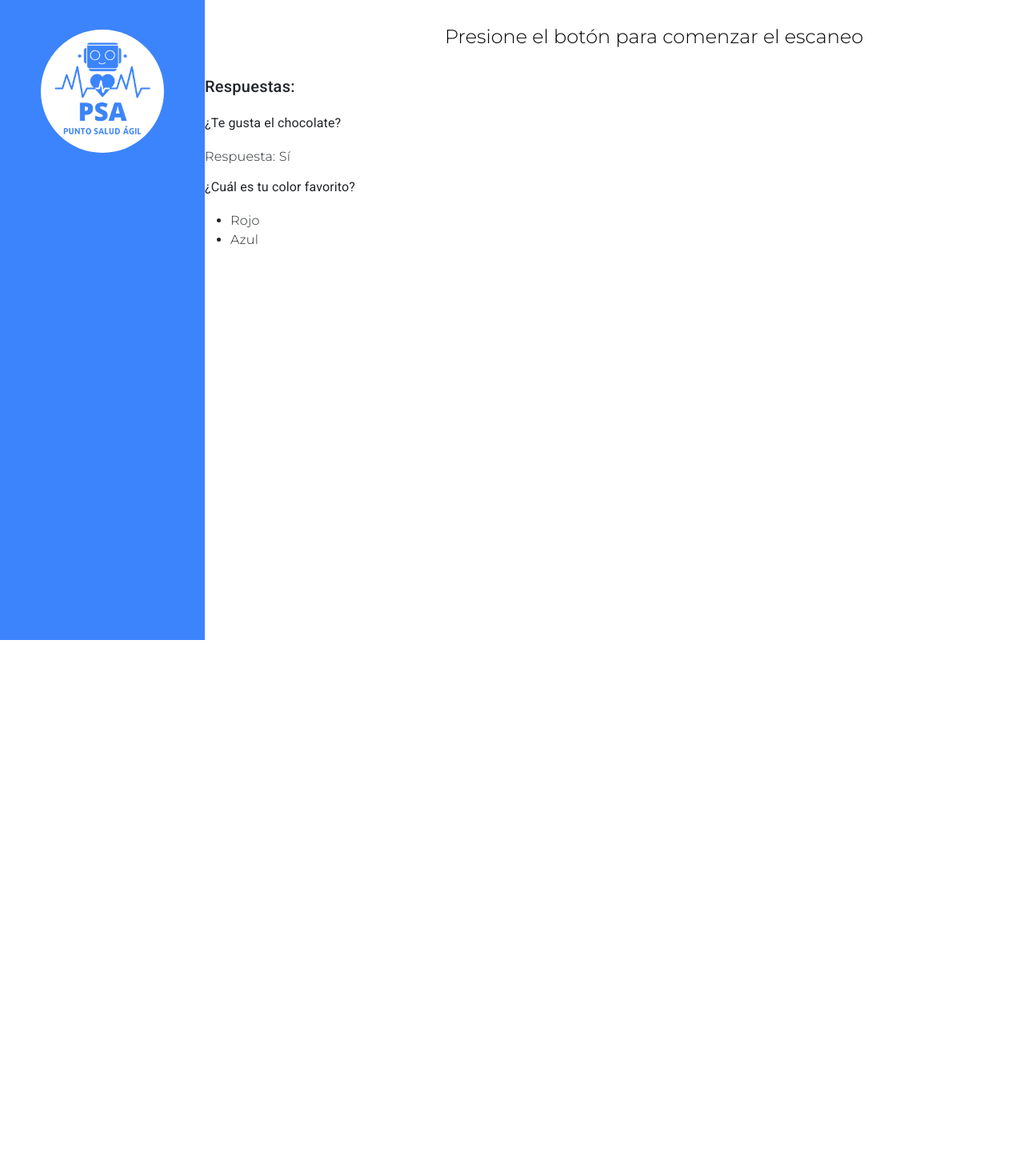
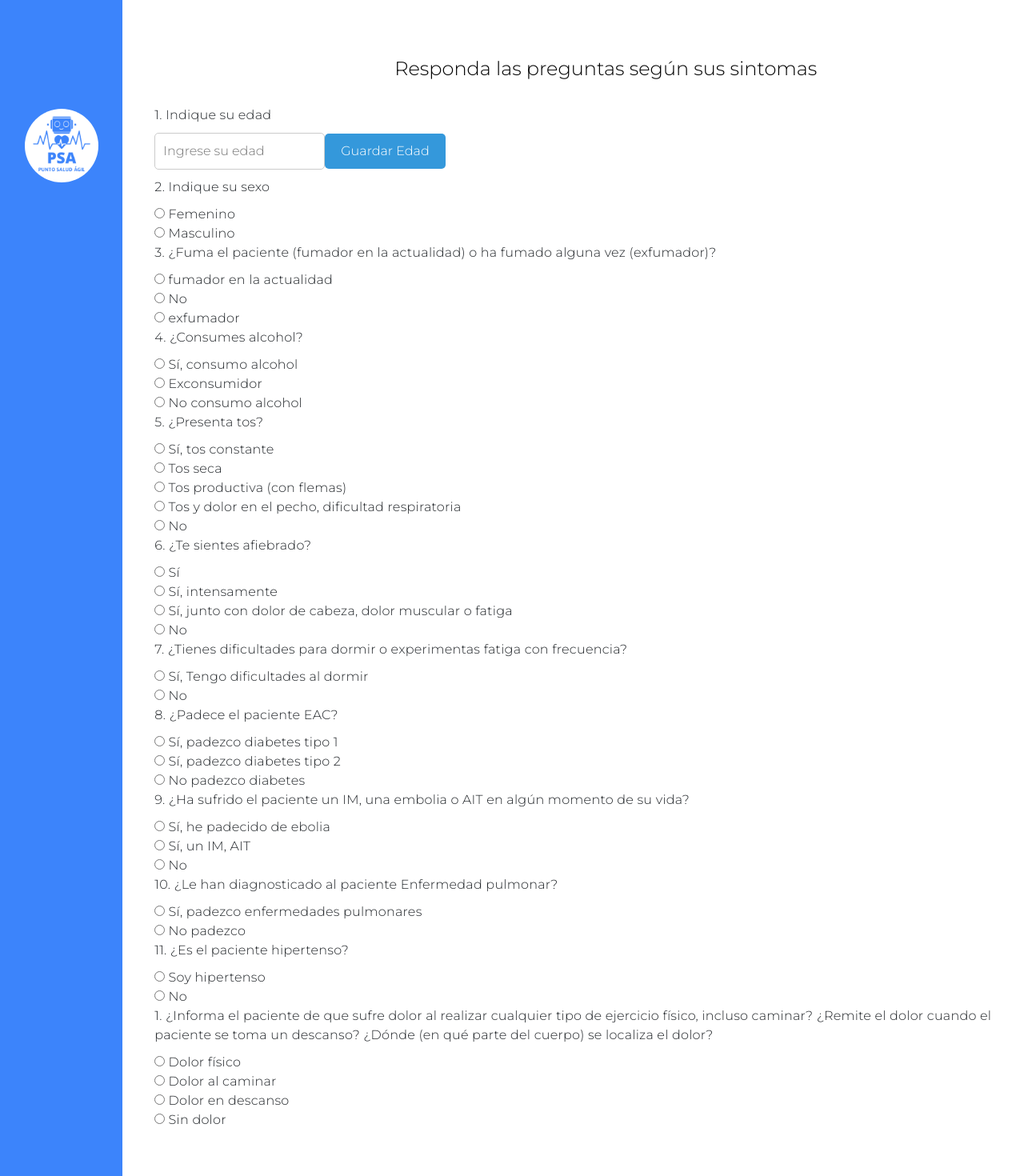
Before and after one commit to Yungryota/PSA, an Angular app in the folder psa_templates/: page /cuestionario-consulta in a window 1280 px wide. Shown: the top 1470 px of the page at 80% size. Before the commit the page ends 800 px from the top, so only its background shows below. Built offline with nearby package versions, Linux system fonts and the light colour scheme.

Commit message:
cuestionario síntomas pacientes
guarda síntomas en un arreglo

```diff
--- a/psa_templates/src/app/vistas/cuestionario-consulta/cuestionario-consulta.component.css
+++ b/psa_templates/src/app/vistas/cuestionario-consulta/cuestionario-consulta.component.css
@@ -5,7 +5,7 @@ body{
 }
 .sidebar {
     width: 20%;
-    height: 100vh;
+    height: 250vh;
     background-color: #3C84FB;
 }
 .cont-logo {
@@ -33,3 +33,34 @@ body{
     margin-top: 30px;
     margin-bottom: 30px;
 }
+
+.temperatura-container{
+    margin: 40px;
+}
+
+.pregunta{
+    margin-bottom: 10px;
+}
+/* Estilos para el input */
+.input-edad {
+    padding: 10px;
+    border: 1px solid #ccc;
+    border-radius: 5px;
+    font-size: 16px;
+    margin-bottom: 10px;
+  }
+
+  /* Estilos para el botón */
+  .boton-edad {
+    padding: 10px 20px;
+    background-color: #3498db;
+    color: white;
+    border: none;
+    border-radius: 5px;
+    font-size: 16px;
+    cursor: pointer;
+  }
+
+  .boton-edad:hover {
+    background-color: #2980b9;
+  }
--- a/psa_templates/src/app/vistas/cuestionario-consulta/cuestionario-consulta.component.html
+++ b/psa_templates/src/app/vistas/cuestionario-consulta/cuestionario-consulta.component.html
@@ -6,16 +6,95 @@
     </div>
 
     <div class="temperatura-container">
-        <h1 class="text">Presione el botón para comenzar el escaneo</h1>
-        <h2>Respuestas:</h2>
+        <h1 class="text">Responda las preguntas según sus sintomas</h1>
+        <div class="pregresp">
 
-        <h3>¿Te gusta el chocolate?</h3>
-        <p>Respuesta: {{ respuestaSiNo }}</p>
+          <div class="pregunta">1. Indique su edad</div>
+          <div class="respuestas">
+            <input class="input-edad" name="preg1" #edadInput type="number" placeholder="Ingrese su edad" />
+            <button class="boton-edad" (click)="guardarEdad(edadInput.value)">Guardar Edad</button>
+          </div>
 
-        <h3>¿Cuál es tu color favorito?</h3>
-        <ul>
-          <li *ngFor="let color of respuestaMultiple">{{ color }}</li>
-        </ul>
+
+          <div class="pregunta" style="">2. Indique su sexo<br /></div>
+          <div class="respuestas">
+            <input type="radio" name="preg2" (click)="guardarPreguntas('Femenino')"/> Femenino<br />
+            <input type="radio" name="preg2" (click)="guardarPreguntas('Masculino')"/> Masculino<br />
+          </div>
+
+          <div class="pregunta">3. ¿Fuma el paciente (fumador en la actualidad) o ha fumado alguna vez (exfumador)?<br /></div>
+          <div class="respuestas">
+            <input type="radio" name="preg3" (click)="guardarPreguntas('fumador en la actualidad')"/> fumador en la actualidad<br />
+            <input type="radio" name="preg3" (click)="guardarPreguntas('no consume tabaco')"/> No<br />
+            <input type="radio" name="preg3" (click)="guardarPreguntas('exfumador')"/> exfumador<br />
+          </div>
+
+          <div class="pregunta">4. ¿Consumes alcohol?<br /></div>
+          <div class="respuestas">
+            <input type="radio" name="preg4" (click)="guardarPreguntas('Consume alcohol')"/> Sí, consumo alcohol<br />
+            <input type="radio" name="preg4" (click)="guardarPreguntas('Exconsumidor de alcohol')"/> Exconsumidor<br />
+            <input type="radio" name="preg4" (click)="guardarPreguntas('No consume alcohol')"/> No consumo alcohol<br />
+          </div>
+
+          <div class="pregunta">5. ¿Presenta tos?<br /></div>
+          <div class="respuestas">
+            <input type="radio" name="preg5" (click)="guardarPreguntas('Tos constante')"/> Sí, tos constante<br />
+            <input type="radio" name="preg5" (click)="guardarPreguntas('Tos seca')"/> Tos seca<br />
+            <input type="radio" name="preg5" (click)="guardarPreguntas('Tos productiva')"/> Tos productiva (con flemas)<br />
+            <input type="radio" name="preg5" (click)="guardarPreguntas('Tos y dolor en el pecho, dificultad respiratoria')"/> Tos y dolor en el pecho, dificultad respiratoria<br />
+            <input type="radio" name="preg5" (click)="guardarPreguntas('Tos: no')"/> No<br />
+          </div>
+
+          <div class="pregunta">6. ¿Te sientes afiebrado?<br /></div>
+          <div class="respuestas">
+            <input type="radio" name="preg6" (click)="guardarPreguntas('Fiebre: si')"/> Sí<br />
+            <input type="radio" name="preg6" (click)="guardarPreguntas('Fiebre intensa')"/> Sí, intensamente<br />
+            <input type="radio" name="preg6" (click)="guardarPreguntas('Fiebre, dolor de cabeza, muscular, fatiga')"/> Sí, junto con dolor de cabeza, dolor muscular o fatiga<br />
+            <input type="radio" name="preg6" (click)="guardarPreguntas('Fiebre: no')"/> No<br />
+          </div>
+
+          <div class="pregunta">7. ¿Tienes dificultades para dormir o experimentas fatiga con frecuencia?<br /></div>
+          <div class="respuestas">
+            <input type="radio" name="preg7" (click)="guardarPreguntas('Dificultad al dormir')"/> Sí, Tengo dificultades al dormir<br />
+            <input type="radio" name="preg7" (click)="guardarPreguntas('Dificultad al dormir: no')"/> No<br />
+          </div>
+
+          <div class="pregunta">8. ¿Padece el paciente EAC?<br /></div>
+          <div class="respuestas">
+            <input type="radio" name="preg8" (click)="guardarPreguntas('Padece diabetes tipo 1')"/> Sí, padezco diabetes tipo 1<br />
+            <input type="radio" name="preg8" (click)="guardarPreguntas('Padece diabetes tipo 2')"/> Sí, padezco diabetes tipo 2<br />
+            <input type="radio" name="preg8" (click)="guardarPreguntas('Diabetes: no')"/> No padezco diabetes<br />
+          </div>
+
+          <div class="pregunta">9. ¿Ha sufrido el paciente un IM, una embolia o AIT en algún momento de su vida?<br /></div>
+          <div class="respuestas">
+            <input type="radio" name="preg9" (click)="guardarPreguntas('Ha sufrido embolia')"/> Sí, he padecido de ebolia<br />
+            <input type="radio" name="preg9" (click)="guardarPreguntas('Ha sufrido un IM o AIT')"/> Sí, un IM, AIT<br />
+            <input type="radio" name="preg9" (click)="guardarPreguntas('No padece enfermedad arterial')"/> No<br />
+          </div>
+
+          <div class="pregunta">10. ¿Le han diagnosticado al paciente Enfermedad pulmonar?<br/></div>
+          <div class="respuestas">
+            <input type="radio" name="preg10" (click)="guardarPreguntas('Padece enfermedad pulmonar')"/> Sí, padezco enfermedades pulmonares<br />
+            <input type="radio" name="preg10" (click)="guardarPreguntas('Enfermedad pulmonar: no')"/> No padezco<br />
+          </div>
+
+          <div class="pregunta">11. ¿Es el paciente hipertenso?<br/></div>
+          <div class="respuestas">
+            <input type="radio" name="preg11" (click)="guardarPreguntas('Paciente hipertenso')"/> Soy hipertenso<br />
+            <input type="radio" name="preg11" (click)="guardarPreguntas('Hipertension: no')"/> No<br />
+          </div>
+
+          <div class="pregunta">1. ¿Informa el paciente de que sufre dolor al realizar cualquier tipo de ejercicio físico, incluso caminar? ¿Remite el dolor cuando el paciente se toma un descanso? ¿Dónde (en qué parte del cuerpo) se localiza el dolor?
+            <br /></div>
+          <div class="respuestas">
+            <input type="radio" name="preg12" (click)="guardarPreguntas('Dolor fisico')"/> Dolor físico<br />
+            <input type="radio" name="preg12" (click)="guardarPreguntas('Dolor al caminar')"/> Dolor al caminar<br />
+            <input type="radio" name="preg12" (click)="guardarPreguntas('Dolor en descanso')"/> Dolor en descanso<br />
+            <input type="radio" name="preg12" (click)="guardarPreguntas('Sin dolor')"/> Sin dolor<br />
+          </div>
+
+        </div>
     </div>
 
 
--- a/psa_templates/src/app/vistas/cuestionario-consulta/cuestionario-consulta.component.ts
+++ b/psa_templates/src/app/vistas/cuestionario-consulta/cuestionario-consulta.component.ts
@@ -6,6 +6,21 @@ import { Component } from '@angular/core';
   styleUrls: ['./cuestionario-consulta.component.css']
 })
 export class CuestionarioConsultaComponent {
-  respuestaSiNo: string = 'Sí'; // Ejemplo de respuesta sí o no
-  respuestaMultiple: string[] = ['Rojo', 'Azul']; // Ejemplo de respuesta múltiple
+   respuestaPregunta1: string = '';
+   respuesta: Array<string> = [];
+
+
+
+   guardarPreguntas(resp: string){
+    this.respuesta.push(resp);
+    console.log('Funciona tu idea:', resp);
+    console.log(this.respuesta)
+  }
+
+  guardarEdad(edad: string){
+    this.respuesta.push('Edad: ' + edad); // Agrega la edad al arreglo de respuestas
+    console.log('Edad ingresada:', edad);
+    console.log(this.respuesta);
+  }
+
 }
--- a/psa_templates/src/app/vistas/escaneo-temperatura/escaneo-temperatura.component.html
+++ b/psa_templates/src/app/vistas/escaneo-temperatura/escaneo-temperatura.component.html
@@ -9,6 +9,8 @@
         <h1 class="text">Presione el botón para comenzar el escaneo</h1>
         <button (click)="escanearTemperatura()">Comenzar</button>
         <h1 class="text">Su temperatura  es: {{temperaturaPaciente}}</h1>
+        <button (click)="enviarTemperatura()">Continuar</button>
+
     </div>
 
 
--- a/psa_templates/src/app/vistas/escaneo-temperatura/escaneo-temperatura.component.ts
+++ b/psa_templates/src/app/vistas/escaneo-temperatura/escaneo-temperatura.component.ts
@@ -1,5 +1,7 @@
 import { Component } from '@angular/core';
 import { ServiceService } from 'src/app/Service/service.service';
+import { Router } from '@angular/router';
+
 
 
 @Component({
@@ -11,7 +13,7 @@ export class EscaneoTemperaturaComponent {
   temperaturaPaciente: string = "";
 
 
-  constructor(private service: ServiceService){}
+  constructor(private service: ServiceService, private router: Router){}
 
   escanearTemperatura(){
     this.service.activarArduino().subscribe()
@@ -24,4 +26,9 @@ export class EscaneoTemperaturaComponent {
     //Llama servicio que obtiene la temperatura escaneada desde arduino
     this.temperaturaPaciente = '40' +'°' // setea la temperatura con la obtenidad desde el llamado
   }
+
+  enviarTemperatura(){
+    this.router.navigate(['/cuestionario-consulta']);
+    console.log('hola')
+  }
 }
```
